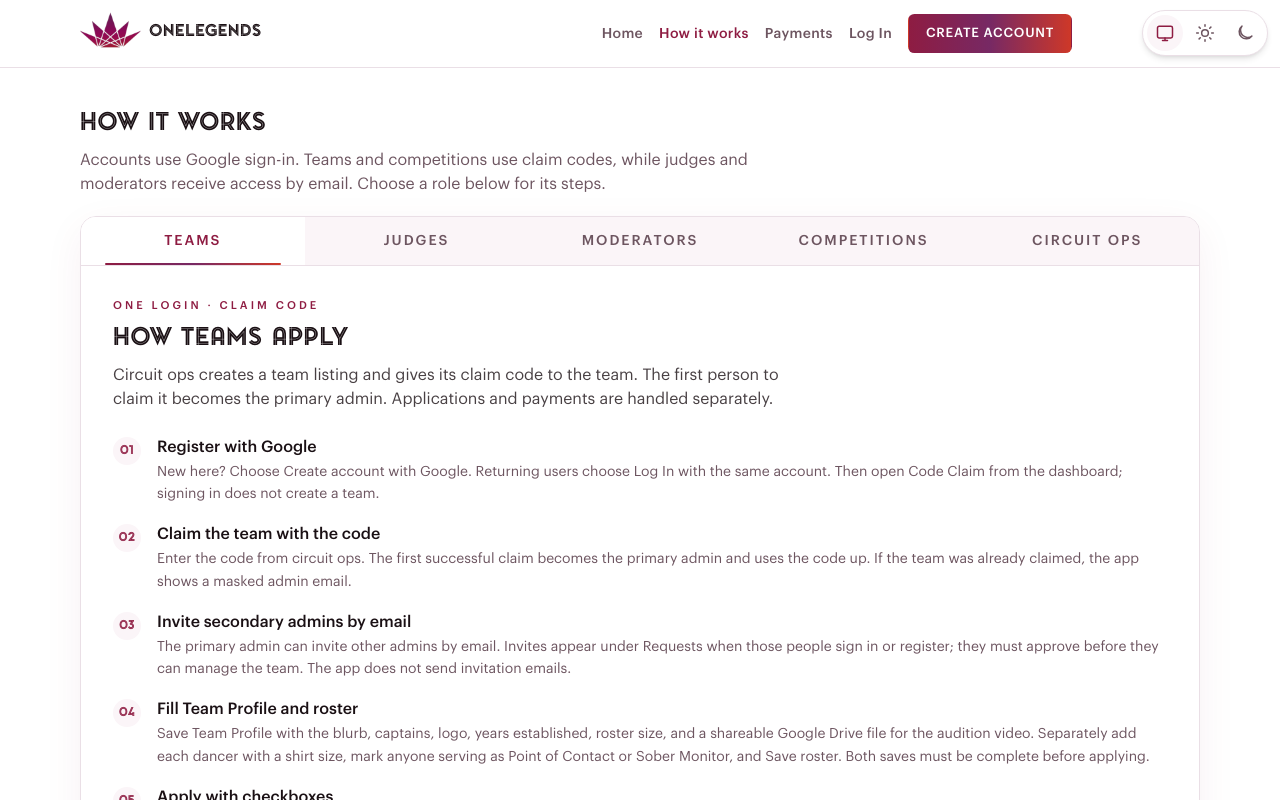
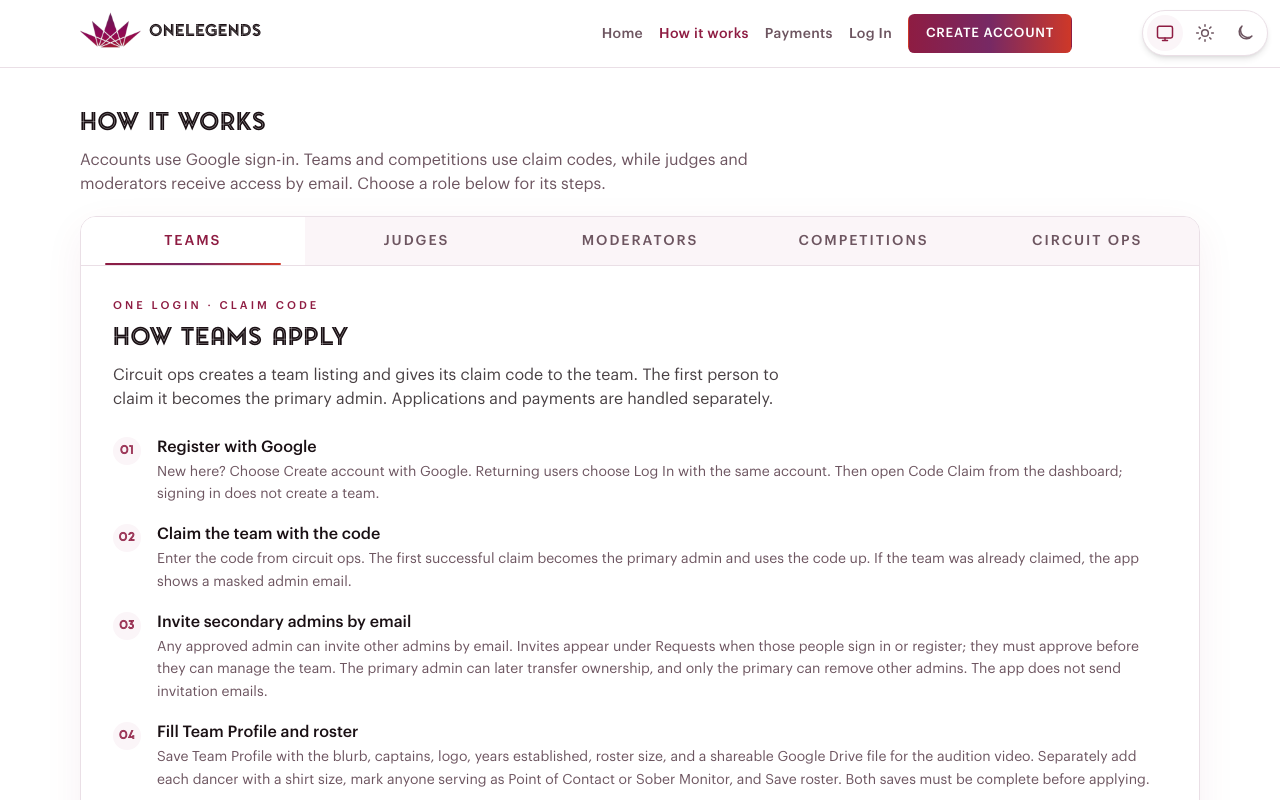
Before and after one commit to ddnlegends/onelegends, a Next.js app: page /guide in a window 1280 px wide. Shown: the top 800 px of the page. Built offline with nearby package versions, Linux system fonts and the light colour scheme; no server answers.

Commit message:
Align How It Works guidance

```diff
--- a/src/components/RoleGuide.tsx
+++ b/src/components/RoleGuide.tsx
@@ -35,7 +35,7 @@ const GUIDES: Guide[] = [
       },
       {
         title: "Invite secondary admins by email",
-        body: "The primary admin can invite other admins by email. Invites appear under Requests when those people sign in or register; they must approve before they can manage the team. The app does not send invitation emails.",
+        body: "Any approved admin can invite other admins by email. Invites appear under Requests when those people sign in or register; they must approve before they can manage the team. The primary admin can later transfer ownership, and only the primary can remove other admins. The app does not send invitation emails.",
       },
       {
         title: "Fill Team Profile and roster",
@@ -71,11 +71,11 @@ const GUIDES: Guide[] = [
       },
       {
         title: "Score Team 1, Team 2, …",
-        body: "The moderator selects the live team, and your sheet follows. Score choreography, formations, technique, sync & cleanliness, and overall impression from 0–10 each. Scores save automatically; wait for Saving… to finish and resolve errors before moving on. You may edit earlier teams until submission; future teams stay locked. Comments are optional.",
+        body: "The moderator selects the live team, and your sheet follows. Score choreography, formations, technique, sync & cleanliness, and overall impression from 0–10 each, then click Save team scores. Save comments separately when needed. You may edit earlier teams until submission; future teams stay locked.",
       },
       {
-        title: "Submit Judging when every slot is filled",
-        body: "Once every team has all five scores, submit your packet to lock it. Your submission does not release results; a competition or tech admin finalizes after every active judge submits and pending invitations are resolved. Judges do not see team names, other judges’ scores, or rankings.",
+        title: "Review Scores, then Submit Scores",
+        body: "After the last team is saved, choose Review Scores to return to the packet list and check every team. When every slot has all five scores, click Submit Scores to lock the packet. Your submission does not release results; only a tech admin validates results after every active judge submits and pending invitations are resolved. Judges do not see team names, other judges’ scores, or rankings.",
       },
     ],
     cta: { href: "/register", label: "Create an account" },
@@ -127,7 +127,7 @@ const GUIDES: Guide[] = [
       },
       {
         title: "Invite secondary admins",
-        body: "The primary admin can invite other competition admins by email. They approve the invitation under Requests on their dashboard before gaining access.",
+        body: "Any approved competition admin can invite additional admins by email. Invitees approve under Requests before gaining access. The primary admin can transfer ownership, and only the primary can remove other admins.",
       },
       {
         title: "Set Comp Details",
@@ -139,7 +139,7 @@ const GUIDES: Guide[] = [
       },
       {
         title: "Review released results",
-        body: "Circuit ops opens judging after applications close. Once every active judge submits and pending invitations are resolved, a competition or tech admin confirms finalization. Rankings, comments, videos, full applicant rosters, and accept / waitlist / decline decisions then unlock. Non-partner admins can also run live viewing; Partner competitions use moderators assigned by circuit ops.",
+        body: "Circuit ops opens judging after applications close. Once every active judge submits and pending invitations are resolved, a tech admin validates the results. Rankings, comments, full applicant rosters, and accept / waitlist / decline decisions then unlock for the competition account. Non-partner admins can also run live viewing; Partner competitions use moderators assigned by circuit ops.",
       },
     ],
     cta: { href: "/register", label: "Create an account" },
@@ -159,7 +159,7 @@ const GUIDES: Guide[] = [
       },
       {
         title: "Manage access",
-        body: "Review team and competition admins, grant Partner competition moderator access, and rotate claim codes or reset access when needed. Mark OneLegends registration payments on Fees, block a team circuit-wide, or remove one application before viewing starts.",
+        body: "Review team and competition admins, grant Partner competition moderator access, transfer or reset ownership when needed, and rotate claim codes. Mark OneLegends registration payments on Fees, block a team circuit-wide, or remove one application before viewing starts.",
       },
       {
         title: "Open judging",
@@ -167,7 +167,7 @@ const GUIDES: Guide[] = [
       },
       {
         title: "Monitor and export",
-        body: "Follow live scoring progress, help manage the judge panel, finalize results when every active judge submits, and download CSV or XLSX reports for permitted operations. Keep exports private because they may contain emails and rosters.",
+        body: "Follow live scoring progress, help manage the judge panel, validate results when every active judge submits, and download CSV or XLSX reports for permitted operations. Keep exports private because they may contain emails and rosters.",
       },
     ],
     cta: { href: "/login", label: "Log in" },
```
Also changed, not shown: 1 other file (tests, documents, lock files or other folders).
